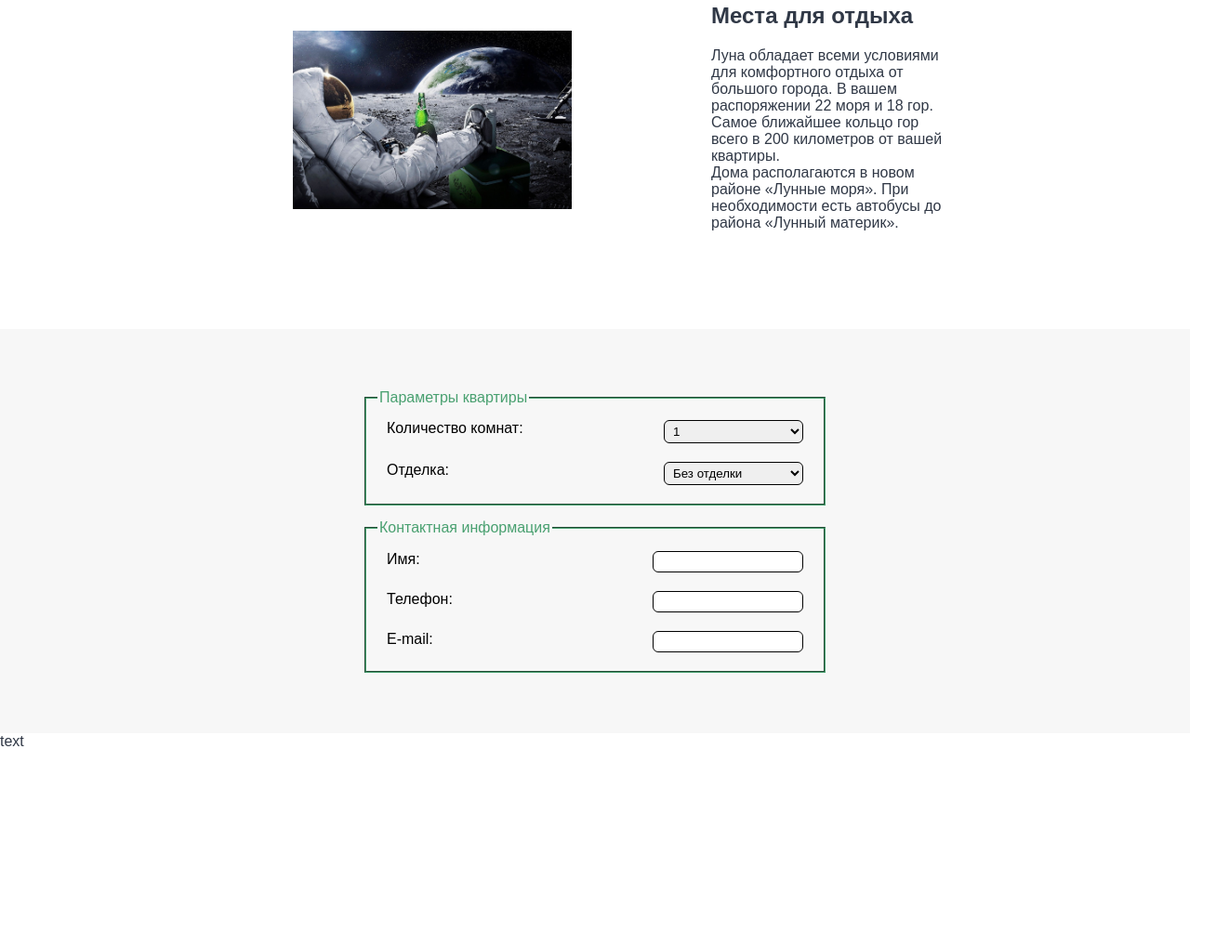
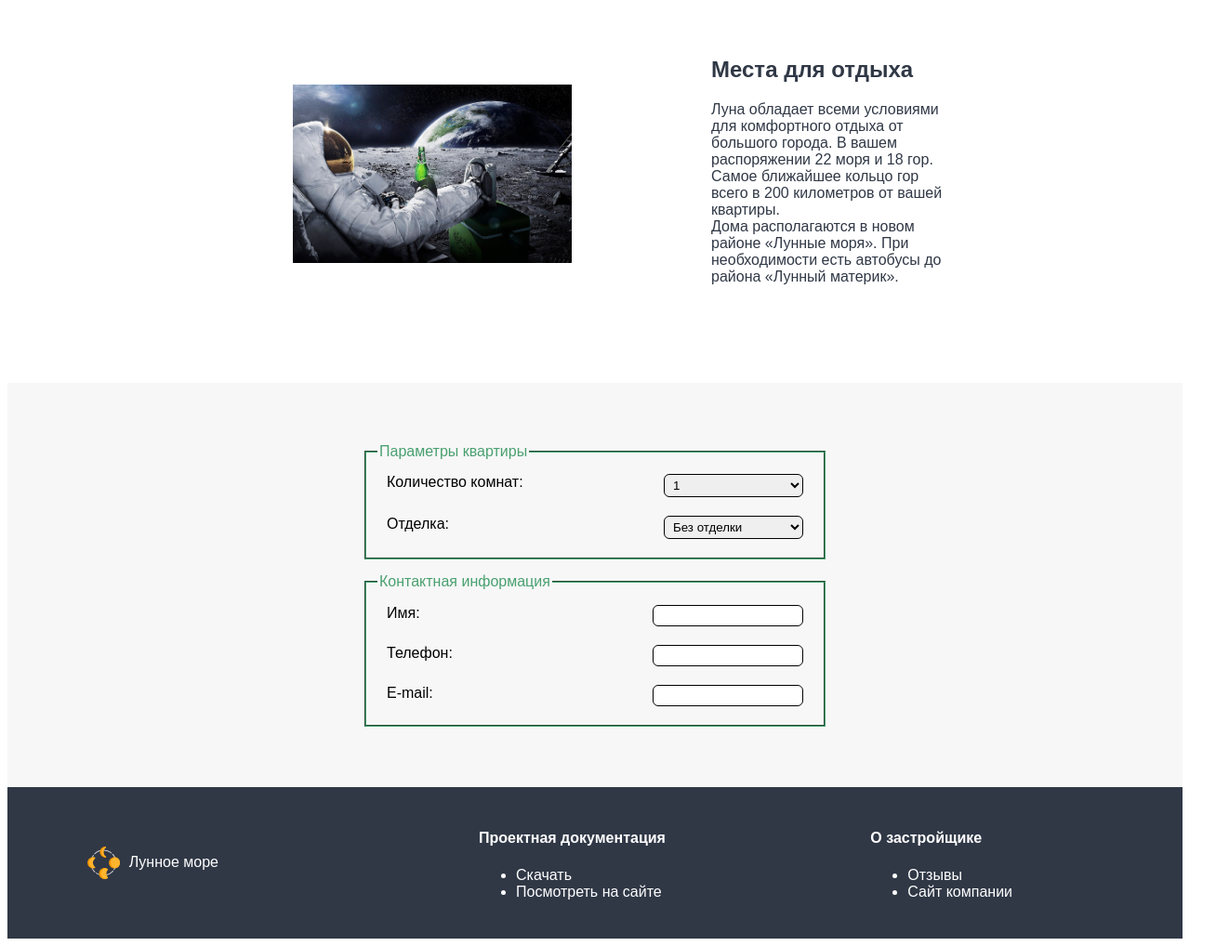
Before and after one commit to NikitaNaumenko/layout-designer-project-lvl1, a website: page src/index.html in a window 1280 px wide. Shown: the part 1274-2292 px from the top of the page at 93% size, 1322 px wide, since content can reach past the window. Before the commit the page ends 2081 px from the top, so only its background shows below. Drawn offline with Linux system fonts and the light colour scheme.

Commit message:
finish seventh step

```diff
--- a/src/index.html
+++ b/src/index.html
@@ -119,8 +119,34 @@
       </form>
     </section>
   </main>
-  <footer>
-    text
+  <footer class="footer">
+      <div class="col footer-brand">
+        <img class="footer-logo" src="images/logo.svg">
+        <span class="footer-name">Лунное море</span>
+      </div>
+      <div class="col">
+        <h4>Проектная документация</h4>
+        <ul>
+          <li>
+            <a class="footer-link" href="#">Скачать</a>
+          </li>
+          <li>
+            <a class="footer-link" href="#">Посмотреть на сайте</a>
+          </li>
+        </ul>
+      </div>
+
+      <div class="col">
+        <h4>О застройщике</h4>
+        <ul>
+          <li>
+            <a class="footer-link" href="#">Отзывы</a>
+          </li>
+          <li>
+            <a class="footer-link" href="#">Сайт компании</a>
+          </li>
+        </ul>
+      </div>
   </footer>
 </body>
 </html>
--- a/src/styles/style.css
+++ b/src/styles/style.css
@@ -3,7 +3,6 @@ body {
   font-family: Arial, Helvetica, sans-serif;
   font-size: 16px;
   color: #303846;
-  margin: 0px;
 }
 
 .nav {
@@ -13,17 +12,17 @@ body {
   justify-content: space-between;
 }
 
-.nav-brand {
+.footer-brand, .nav-brand {
   display: flex;
   align-items: center;
 }
 
-.nav-logo {
+.footer-logo, .nav-logo {
   width: 35px;
   height: 35px;
 }
 
-.nav-name {
+.footer-name, .nav-name {
   margin-left: 10px;
 }
 
@@ -44,6 +43,7 @@ body {
   justify-content: center;
   flex-direction: column;
   align-items: center;
+  padding: 25px;
 }
 .main-jumbotron {
   background-image: url("../images/banner.png");
@@ -95,6 +95,7 @@ body {
 
 .section-image {
   width: 300px;
+  padding: 50px;
 }
 .justify-content-space-around {
   justify-content: space-around;
@@ -137,3 +138,16 @@ body {
   border-radius: 6px;
   border: 1px solid #000000;
 }
+
+.footer {
+  color: #FFFFFF;
+  width: 100%;
+  display: flex;
+  justify-content: space-around;
+  background-color: #303846;
+}
+
+.footer-link {
+  color: #FFFFFF;
+  text-decoration: none;
+}
```
